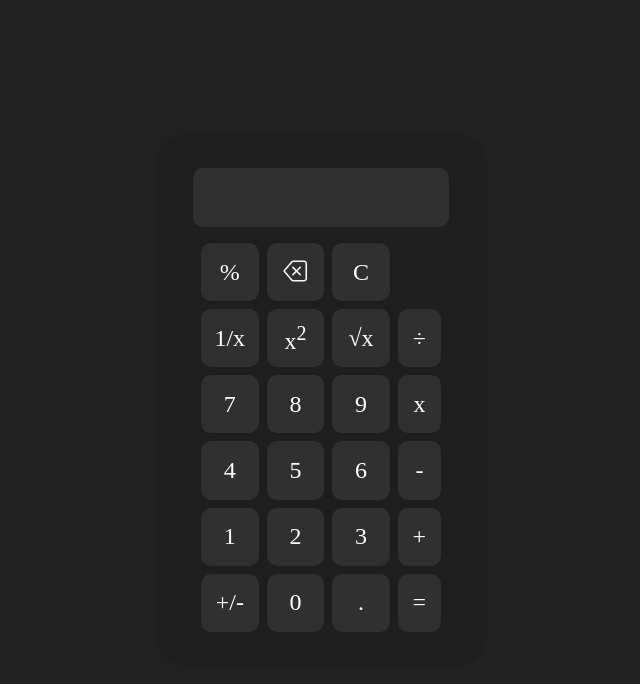
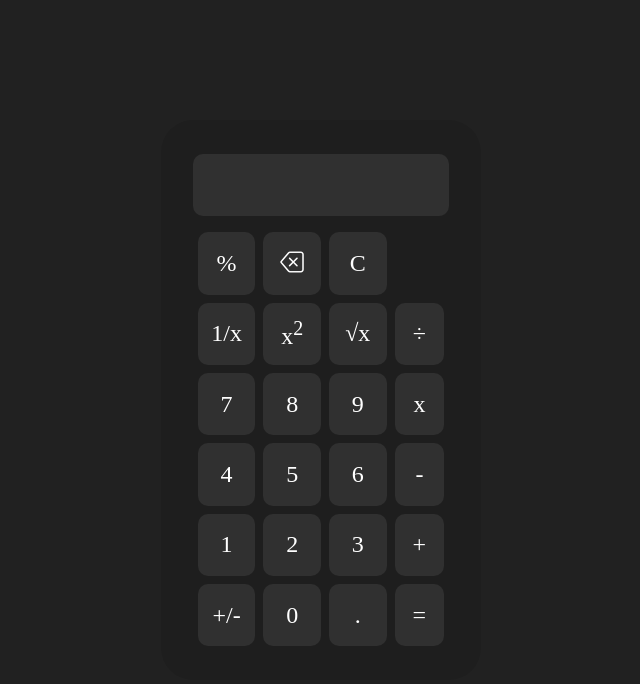
Before and after one commit to adityaranjan05/Calculator, a plain HTML site: page index.html in a window 1280 px wide. Both pictures are taken after a click on the element 614 px from the left and 272 px from the top of the page. Shown: the whole page, without its empty margins (319-959 px from the left). Drawn offline with nearby package versions, Linux system fonts and the light colour scheme.

Commit message:
Added some layout

```diff
--- a/index.html
+++ b/index.html
@@ -53,5 +53,6 @@
         </tr>
       </table>
     </div>
+    <script src="script.js"></script>
   </body>
 </html>
--- a/script.js
+++ b/script.js
@@ -0,0 +1,10 @@
+"use strict";
+
+const output = document.querySelector(".output_window")
+const buttons = document.querySelectorAll((".buttons"))
+
+buttons.forEach((button) => {
+    button.addEventListener("click", () => {
+        output.innerHTML = `${button.innerText}`
+    });
+})
--- a/style.css
+++ b/style.css
@@ -1,6 +1,7 @@
 *{
     margin: 0;
     padding: 0;
+    box-sizing: border-box;
 }
 
 body{
@@ -17,28 +18,33 @@ body{
     justify-content: center;
     align-items: center;
     flex-direction: column;
-    height: 60vh;
+    height: 70vh;
     width: 25vw;
     border-radius: 2rem;
     background: linear-gradient(to top, rgba(0,0,0,0.1)50%, rgba(0,0,0,0.1)50%);
     padding: 2% 0.5%;
 }
 
-table{
-    height: 55vh;
-    width: 20vw;
-    border-spacing: 0.5rem;
-    table-layout: fixed;
-}
-
 .output_window{
     height: 8vh;
     width: 20vw;
-    margin: auto;
     background: rgba(255,255,255,0.08);
     margin: 1vh 0;
     border-radius: 10px;
     cursor: pointer;
+    display: flex;
+    justify-content: flex-end;
+    align-items: center;
+    color: white;
+    font-size: 1.5rem;
+    padding-right: 2rem;
+}
+
+table{
+    height: 55vh;
+    width: 20.5vw;
+    border-spacing: 0.5rem;
+    table-layout: fixed;
 }
 
 td{
@@ -56,3 +62,7 @@ td{
 /* .divide, .multiply{
     font-size: 30px;
 } */
+
+.buttons:active{
+    background: rgba(121, 116, 116, 0.08)
+}
```
